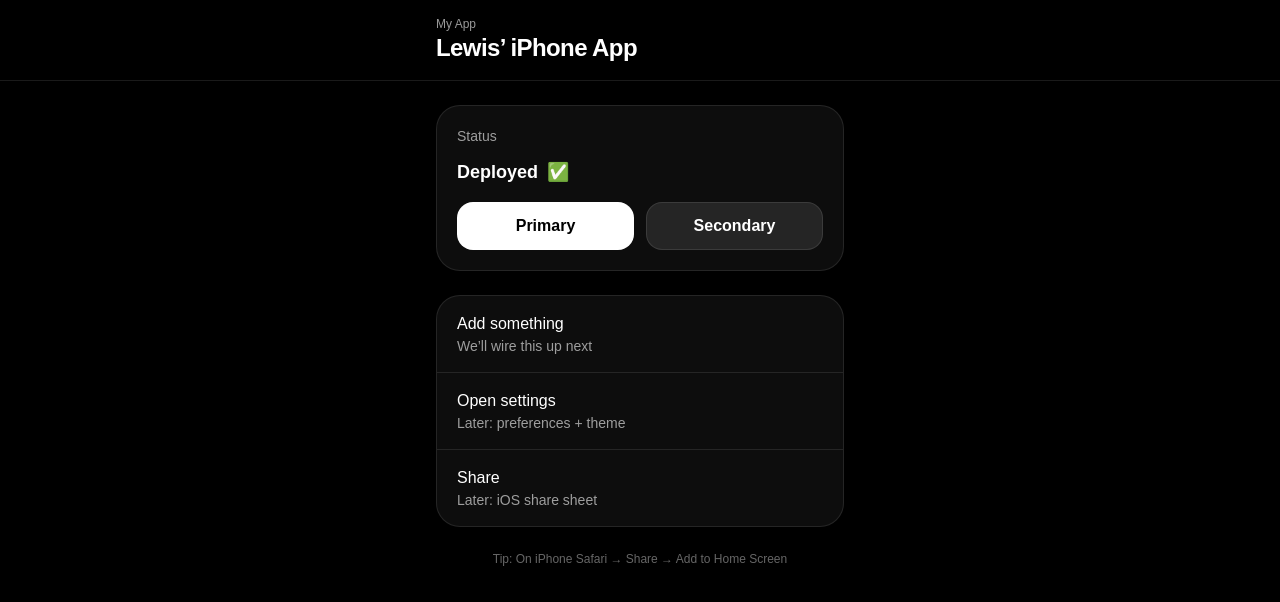
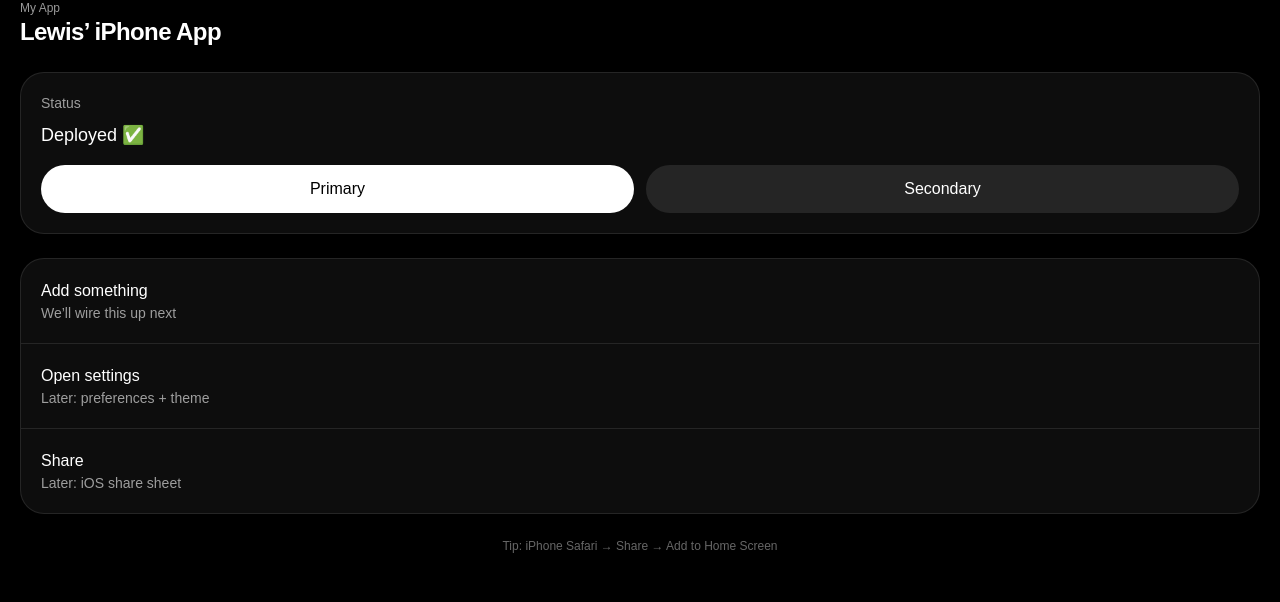
Before and after one commit to L3W1S189/my-pwa, a Next.js app: page / in a window 1280 px wide. Shown: the top 602 px of the page. Built offline with nearby package versions, Linux system fonts and the light colour scheme.

Commit message:
Enable iOS standalone web app

```diff
--- a/src/app/layout.tsx
+++ b/src/app/layout.tsx
@@ -1,18 +1,9 @@
 import "./globals.css";
+import type { Metadata } from "next";
 
-export const metadata = {
-  title: "My First iPhone App",
-  description: "My first PWA",
-  manifest: "/manifest.webmanifest",
-  themeColor: "#ffffff",
-  appleWebApp: {
-    capable: true,
-    statusBarStyle: "default",
-    title: "MyApp",
-  },
-  icons: {
-    apple: "/apple-touch-icon.png",
-  },
+export const metadata: Metadata = {
+  title: "Lewis’ iPhone App",
+  description: "My first iPhone-style web app",
 };
 
 export default function RootLayout({
@@ -22,7 +13,20 @@ export default function RootLayout({
 }) {
   return (
     <html lang="en">
-      <body>{children}</body>
+      <head>
+        {/* iOS PWA settings */}
+        <meta name="apple-mobile-web-app-capable" content="yes" />
+        <meta name="apple-mobile-web-app-status-bar-style" content="black-translucent" />
+        <meta name="apple-mobile-web-app-title" content="Lewis’ iPhone App" />
+
+        {/* Viewport for notch / safe areas */}
+        <meta
+          name="viewport"
+          content="width=device-width, initial-scale=1, viewport-fit=cover"
+        />
+      </head>
+
+      <body className="bg-black text-white">{children}</body>
     </html>
   );
 }
--- a/src/app/page.tsx
+++ b/src/app/page.tsx
@@ -1,84 +1,58 @@
 export default function Home() {
-  // iOS haptic feedback (works when opened from Home Screen)
-  const haptic = () => {
-    if (navigator.vibrate) navigator.vibrate(10);
-  };
-
   return (
-    <main className="min-h-screen bg-black text-white safe-top safe-bottom">
+    <main className="min-h-screen bg-black text-white px-5 pt-safe-top pb-safe-bottom">
       {/* Header */}
-      <header className="sticky top-0 z-10 bg-black/70 backdrop-blur border-b border-white/10">
-        <div className="mx-auto max-w-md px-5 py-4">
+      <header className="mb-6">
         <p className="text-xs text-white/60">My App</p>
         <h1 className="text-2xl font-semibold tracking-tight">
           Lewis’ iPhone App
         </h1>
-        </div>
       </header>
 
-      {/* Content */}
-      <div className="mx-auto max-w-md px-5 py-6 space-y-6">
-        {/* Status Card */}
-        <div className="rounded-3xl bg-white/5 border border-white/10 p-5">
-          <p className="text-sm text-white/60 mb-3">Status</p>
-          <p className="text-lg font-semibold mb-4">
-            Deployed <span className="ml-1">✅</span>
-          </p>
+      {/* Status card */}
+      <section className="rounded-3xl bg-white/5 border border-white/10 p-5 mb-6">
+        <p className="text-sm text-white/60 mb-2">Status</p>
+        <div className="flex items-center gap-3 mb-4">
+          <span className="text-lg font-medium">Deployed ✅</span>
+        </div>
 
-          <div className="grid grid-cols-2 gap-3">
-            <button
-              onClick={haptic}
-              className="h-12 rounded-2xl bg-white text-black font-semibold active:scale-[0.97] transition-transform"
-            >
+        <div className="flex gap-3">
+          <button className="flex-1 rounded-full bg-white text-black py-3 font-medium">
             Primary
           </button>
-
-            <button
-              onClick={haptic}
-              className="h-12 rounded-2xl bg-white/10 border border-white/10 font-semibold active:scale-[0.97] transition-transform"
-            >
+          <button className="flex-1 rounded-full bg-white/10 text-white py-3">
             Secondary
           </button>
         </div>
-        </div>
+      </section>
 
-        {/* Quick Actions */}
-        <div className="rounded-3xl bg-white/5 border border-white/10 divide-y divide-white/10">
-          <div
-            onClick={haptic}
-            className="px-5 py-4 active:bg-white/10 transition"
-          >
+      {/* Actions */}
+      <section className="rounded-3xl bg-white/5 border border-white/10 divide-y divide-white/10">
+        <div className="p-5">
           <p className="font-medium">Add something</p>
           <p className="text-sm text-white/60">
             We’ll wire this up next
           </p>
         </div>
 
-          <div
-            onClick={haptic}
-            className="px-5 py-4 active:bg-white/10 transition"
-          >
+        <div className="p-5">
           <p className="font-medium">Open settings</p>
           <p className="text-sm text-white/60">
             Later: preferences + theme
           </p>
         </div>
 
-          <div
-            onClick={haptic}
-            className="px-5 py-4 active:bg-white/10 transition"
-          >
+        <div className="p-5">
           <p className="font-medium">Share</p>
           <p className="text-sm text-white/60">
             Later: iOS share sheet
           </p>
         </div>
-        </div>
+      </section>
 
-        <p className="text-xs text-white/40 text-center">
-          Tip: On iPhone Safari → Share → Add to Home Screen
+      <p className="text-xs text-white/40 mt-6 text-center">
+        Tip: iPhone Safari → Share → Add to Home Screen
       </p>
-      </div>
     </main>
   );
 }
```
Lines whose indentation alone changed are shown as unchanged.
